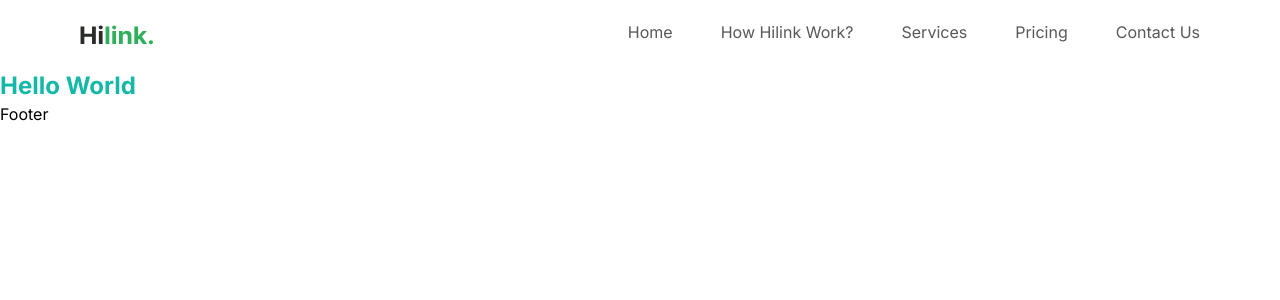
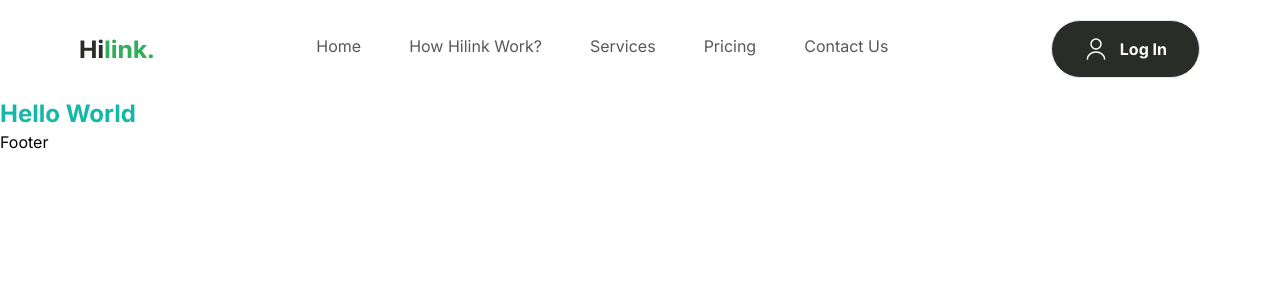
Before and after one commit to veronicaarojas/travel-app, a Next.js app: page / in a window 1280 px wide. Shown: the top 300 px of the page. Built offline with nearby package versions, Linux system fonts and the light colour scheme.

Commit message:
need to add dropdown menu to mobile display

```diff
--- /dev/null
+++ b/components/Button.tsx
@@ -0,0 +1,25 @@
+import Image from "next/image";
+
+type ButtonProps = {
+  type: 'button' | 'submit';
+  title: string;
+  icon?: string ;
+  variant: 'btn_dark_green';
+}
+
+const Button = ({type, title, icon, variant} : ButtonProps) => {
+  return (
+    <button
+    className={`flexCenter gap-3 rounded-full border ${variant}`}
+    type={type}>
+      {icon && <Image src={icon} alt='title' width={24} height={24} />}
+      <label
+      className="bold-16 whitespace-nowrap
+      ">
+        {title}
+      </label>
+    </button>
+  )
+}
+
+export default Button
--- a/components/Navbar.tsx
+++ b/components/Navbar.tsx
@@ -1,6 +1,7 @@
 import { NAV_LINKS } from "@/constants"
 import Image from "next/image"
 import Link from "next/link"
+import Button from "./Button"
 
 
 export const Navbar = () => {
@@ -27,6 +28,23 @@ export const Navbar = () => {
           </Link>
         ))}
         </ul>
+
+    <div className="lg:flexCenter hidden">
+      <Button
+      type='button'
+      title='Log In'
+      icon='/user.svg'
+      variant='btn_dark_green'
+       />
+
+    </div>
+
+    <Image
+    src='/menu.svg'
+    alt="menu"
+    width={32}
+    height={32}
+    className='inline-block cursor-pointer lg:hidden' />
     </nav>
   )
 }
```
